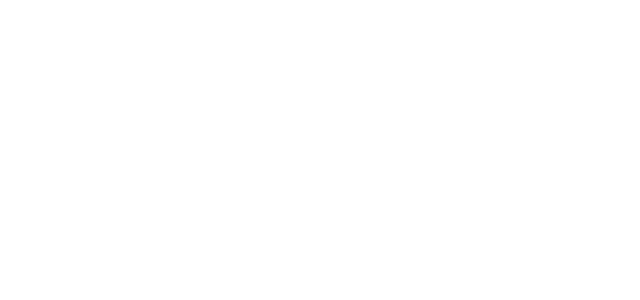
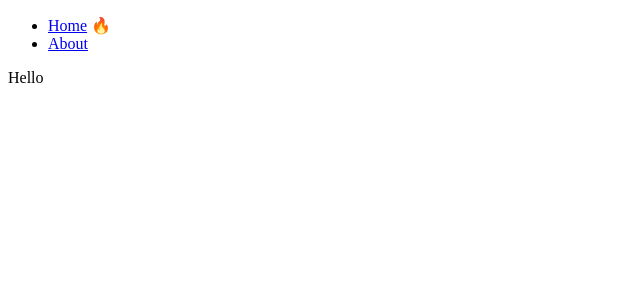
Before and after one commit to tommya98/Next.js-Movie, a Next.js app: page / in a window 1280 px wide. Shown: the top 300 px of the page, without its empty margins (0-640 px from the left). Built offline with nearby package versions, Linux system fonts and the light colour scheme.

Commit message:
FEAT: Navigation 컴포넌트 구현

```diff
--- a/app/layout.tsx
+++ b/app/layout.tsx
@@ -1,4 +1,5 @@
 import type { Metadata } from "next";
+import Navigation from "@/components/Navagation";
 
 export const metadata: Metadata = {
   title: "MOIVES",
@@ -12,7 +13,10 @@
 }>) {
   return (
     <html lang="en">
-      <body>{children}</body>
+      <body>
+        <Navigation />
+        {children}
+      </body>
     </html>
   );
 }
--- a/app/page.tsx
+++ b/app/page.tsx
@@ -1,3 +1,3 @@
 export default function Home() {
-  return <main></main>;
+  return <div>Hello</div>;
 }
--- /dev/null
+++ b/components/Navagation.tsx
@@ -0,0 +1,21 @@
+"use client";
+
+import Link from "next/link";
+import { usePathname } from "next/navigation";
+
+export default function Navigation() {
+  const path = usePathname();
+  return (
+    <nav>
+      <ul>
+        <li>
+          <Link href="/">Home</Link> {path === "/" ? "🔥" : ""}
+        </li>
+        <li>
+          <Link href="/about">About</Link>
+          {path === "/about" ? "🔥" : ""}
+        </li>
+      </ul>
+    </nav>
+  );
+}
```
